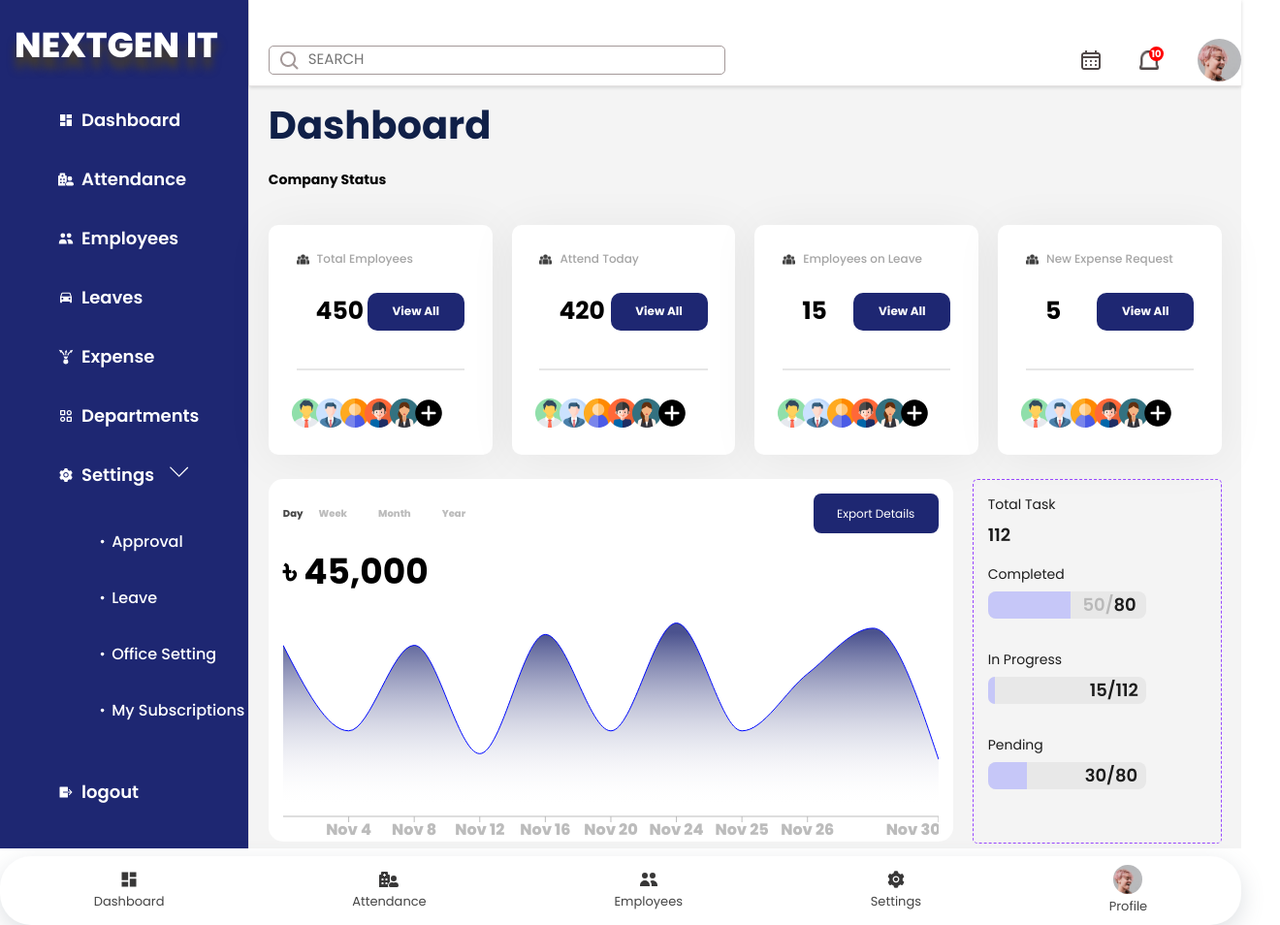
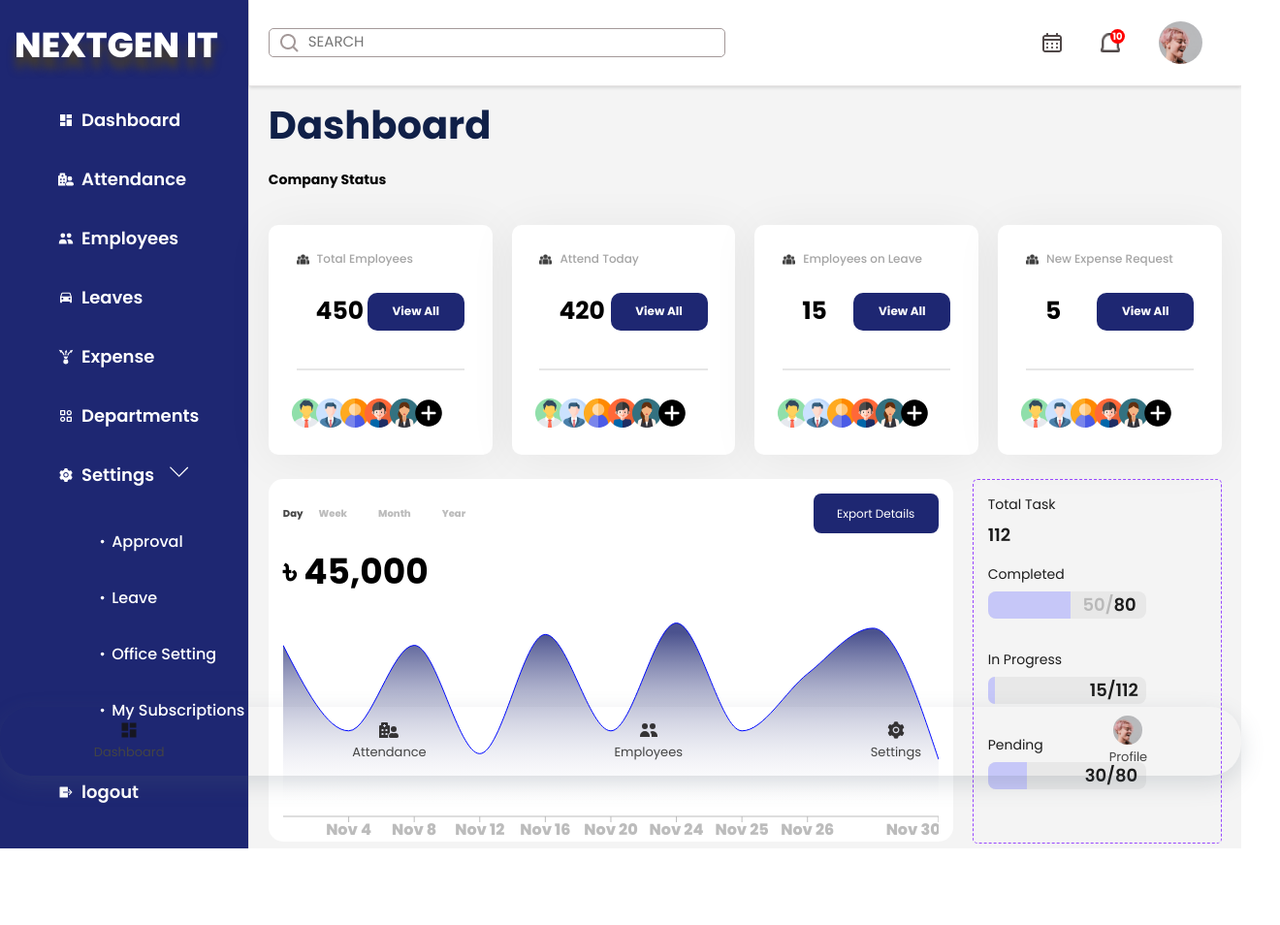
Before and after one commit to Muktar2298/nextgen-admin-panel, a React (Create React App) app: page / in a window 1280 px wide. Shown: the whole page at 97% size, 1320 px wide, since content can reach past the window. After the commit the page ends 883 px from the top, so only its background shows below. Built offline with nearby package versions, Linux system fonts and the light colour scheme.

Commit message:
Starting Mobile Responsiveness

```diff
--- a/src/App.scss
+++ b/src/App.scss
@@ -3,7 +3,7 @@
   position: relative;
   margin-top: 0.5rem;
   //   margin-bottom: 0.5rem;
-  width: 100%;
+//   width: 100%;
   //   min-width: 100vw;
 
   .nav {
@@ -11,10 +11,9 @@
     bottom: 0;
     width: 100%;
     height: 55px;
-    // box-shadow: #1e2772;
-    // background: #1e2772;
+
     display: flex;
-    overflow-x: auto;
+    // overflow-x: auto;
 
     padding: 0.5rem 0rem;
     box-shadow: rgba(85, 99, 113, 0.2) 0px 8px 24px;
@@ -75,46 +74,3 @@
     }
   }
 }
-
-// =================MEDIA-QUERIES===============//
-/* Extra small devices (phones, 600px and down) */
-@media only screen and (max-width: 600px) {
-  .bottomBar {
-    display: block;
-  }
-}
-
-/* Small devices (portrait tablets and large phones, 600px and up) */
-@media only screen and (min-width: 600px) {
-  .bottomBar {
-    display: block;
-    .nav {
-      position: static;
-    }
-  }
-}
-
-/* Medium devices (landscape tablets, 768px and up) */
-@media only screen and (min-width: 768px) {
-  .bottomBar {
-    display: block;
-
-    .nav {
-      position: static;
-    }
-  }
-}
-
-/* Large devices (laptops/desktops, 992px and up) */
-@media only screen and (min-width: 992px) {
-  .bottomBar {
-    display: block;
-  }
-  .nav {
-    position: fixed;
-  }
-}
-
-/* Extra large devices (large laptops and desktops, 1200px and up) */
-@media only screen and (min-width: 1200px) {
-}
--- a/src/components/NavbarComponent/NavbarComponent.scss
+++ b/src/components/NavbarComponent/NavbarComponent.scss
@@ -82,34 +82,3 @@
     }
   }
 }
-
-
-
-// =================MEDIA-QUERIES===============//
-/* Extra small devices (phones, 600px and down) */
-@media only screen and (max-width: 600px) {
-  .navbar {
-    display: none;
-  }
-}
-
-/* Small devices (portrait tablets and large phones, 600px and up) */
-@media only screen and (min-width: 600px) {
-  .navbar {
-    display: none;
-  }
-}
-
-/* Medium devices (landscape tablets, 768px and up) */
-@media only screen and (min-width: 768px) {
-  .navbar {
-    display: block;
-  }
-}
-
-/* Large devices (laptops/desktops, 992px and up) */
-@media only screen and (min-width: 992px) {
-  .bottomBar {
-    display: block;
-  }
-}
--- a/src/components/SidebarComponent/SidebarComponent.scss
+++ b/src/components/SidebarComponent/SidebarComponent.scss
@@ -113,37 +113,3 @@
     }
   }
 }
-
-// ====================MEDIA QUERIES=============//
-
-/* Extra small devices (phones, 600px and down) */
-@media only screen and (max-width: 600px) {
-  .sidebar {
-    display: none;
-  }
-}
-
-/* Small devices (portrait tablets and large phones, 600px and up) */
-@media only screen and (min-width: 600px) {
-  .sidebar {
-    display: none;
-  }
-}
-
-/* Medium devices (landscape tablets, 768px and up) */
-@media only screen and (min-width: 768px) {
-  .sidebar {
-    display: none;
-  }
-}
-
-/* Large devices (laptops/desktops, 992px and up) */
-@media only screen and (min-width: 992px) {
-  .sidebar {
-    display: block;
-  }
-}
-
-/* Extra large devices (large laptops and desktops, 1200px and up) */
-@media only screen and (min-width: 1200px) {
-}
```
